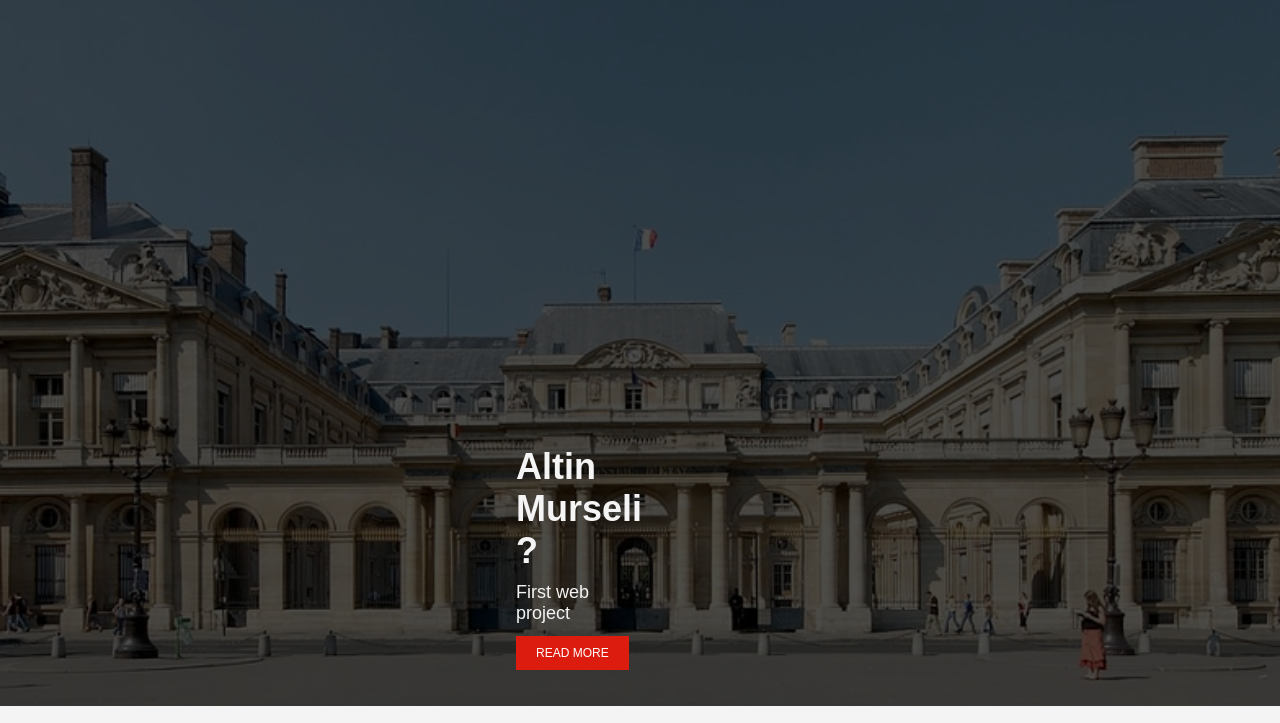
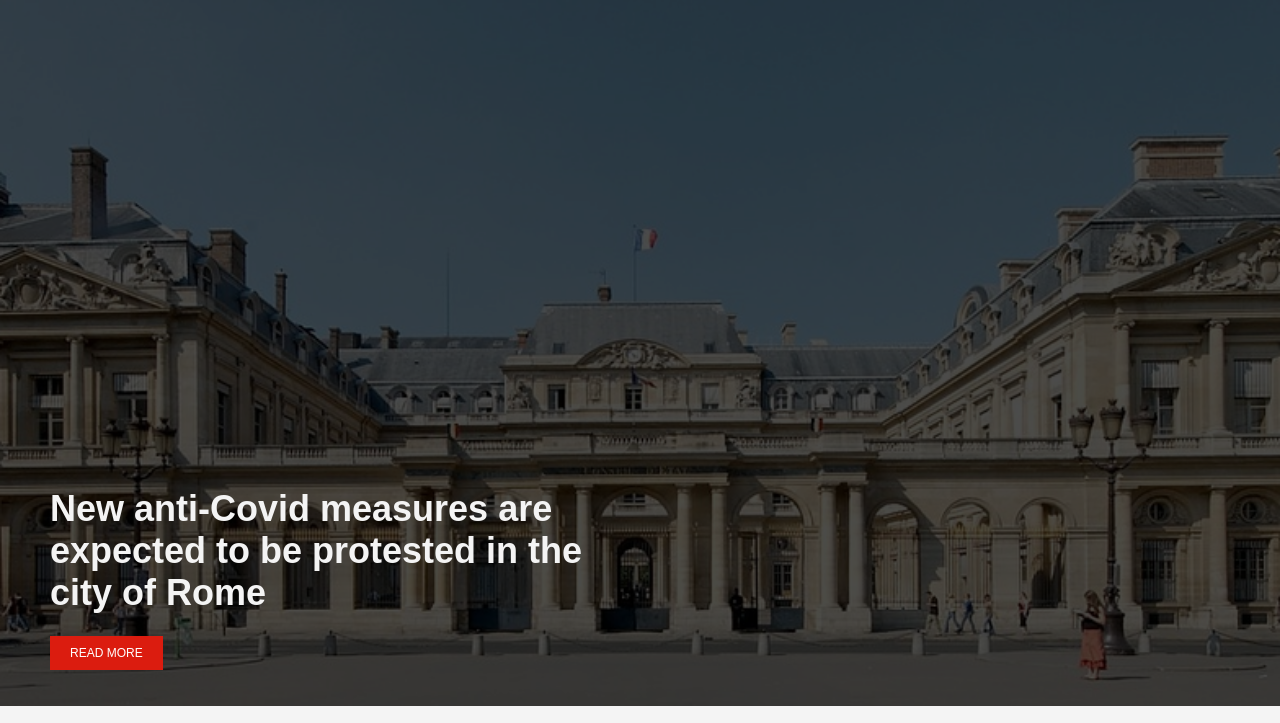
Before and after one commit to Arber98/PROJEKTIWEB-master, a plain HTML site: page PROJEKTIWEB-master/index.html in a window 1280 px wide. Shown: the part 77-800 px from the top of the page. Drawn offline with Linux system fonts and the light colour scheme; a script that the page names is missing.

Commit message:
Update News

```diff
--- a/PROJEKTIWEB-master/index.html
+++ b/PROJEKTIWEB-master/index.html
@@ -38,8 +38,8 @@
    <header id="header">
       <div class="header-content">
          <div class="text container">
-            <h3>Altin Murseli   ?</h3>
-            <p>First web project</p>
+            <h3>New anti-Covid measures are expected to be protested in the city of Rome</h3>
+
             <a href="#" class="btn btn-red">READ MORE</a>
          </div>
       </div>
```
